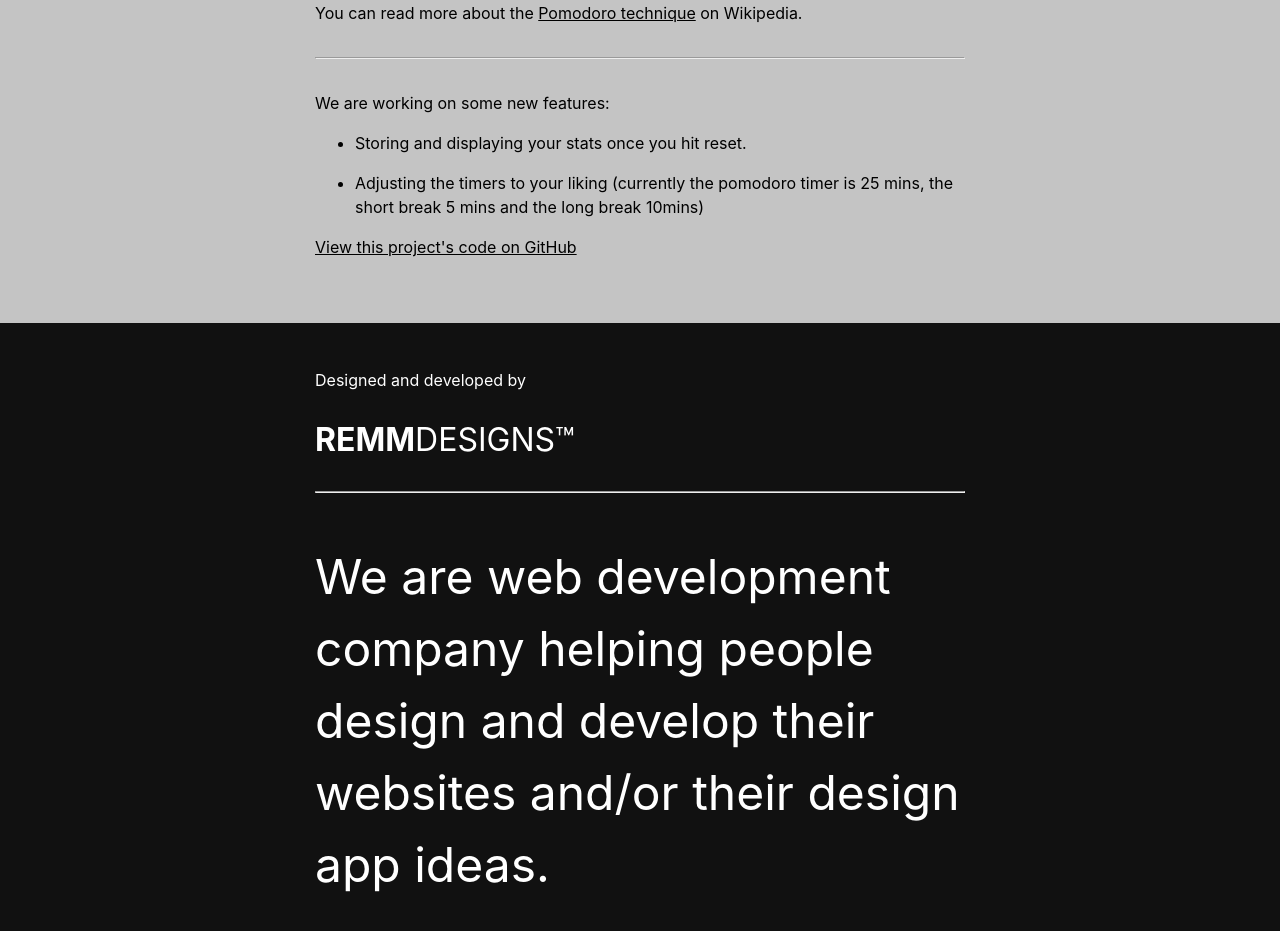
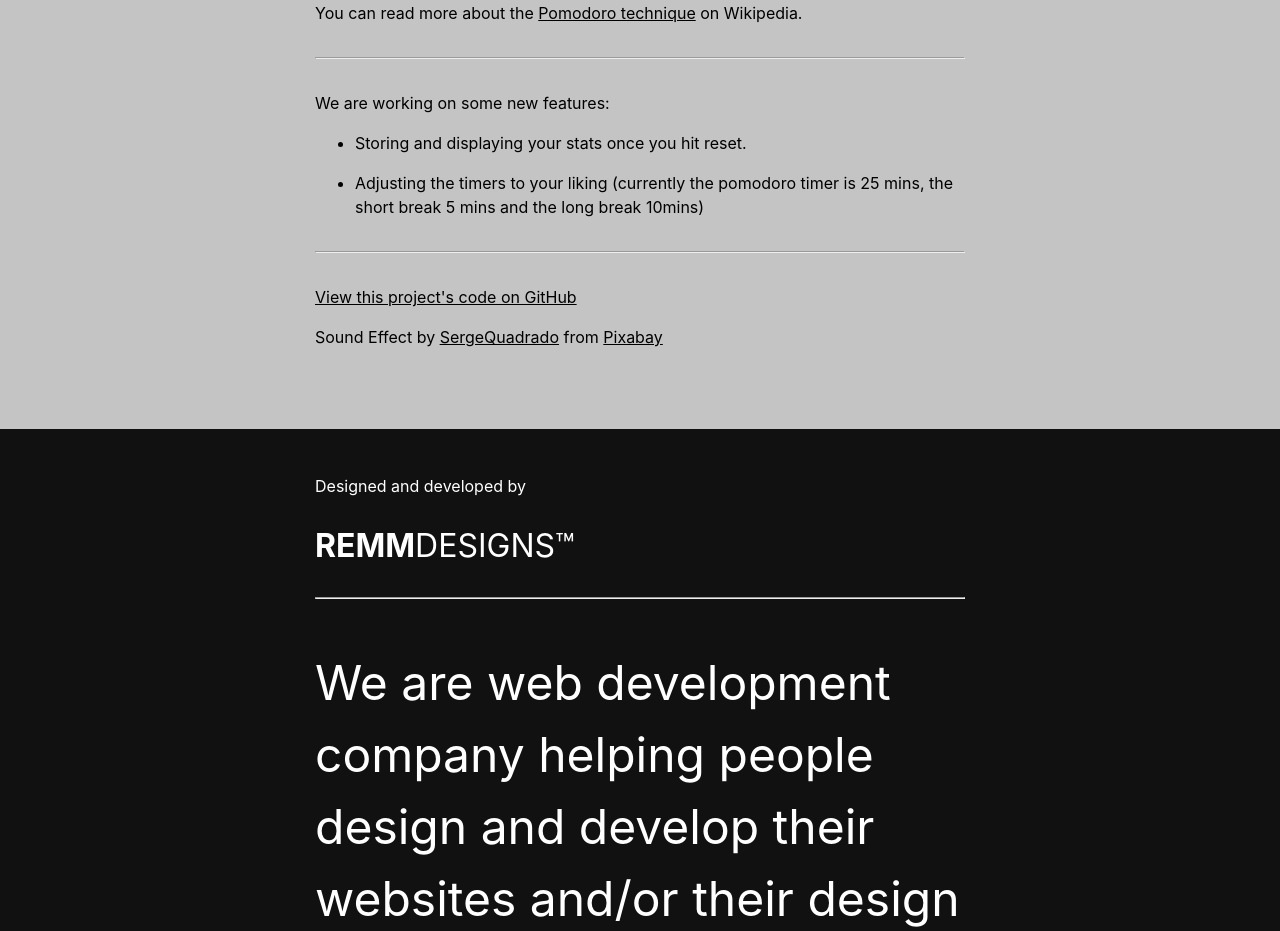
Before and after one commit to remmdesigns/productive.watch, a React (Vite) app: page / in a window 1280 px wide. Shown: the part 1000-1931 px from the top of the page. Built offline with nearby package versions, Linux system fonts and the light colour scheme.

Commit message:
notification sound now plays once the timer ends

```diff
--- a/src/App.css
+++ b/src/App.css
@@ -122,12 +122,20 @@ header {
   margin: 0;
 }
 
+.margin-1000 {
+  margin: 1rem 0 0 0;
+}
+
 .margin-0010 {
   margin: 0 0 1rem 0;
 }
 
 .margin-2000 {
   margin: 2rem 0 0 0;
+}
+
+.margin-0020 {
+  margin: 0 0 2rem 0;
 }
 
 .clock {
--- a/src/App.jsx
+++ b/src/App.jsx
@@ -11,6 +11,7 @@ function App() {
   // https://www.geeksforgeeks.org/create-a-stop-watch-using-reactjs/
   // https://stackoverflow.com/questions/8043026/how-to-format-numbers-by-prepending-0-to-single-digit-numbers
   // https://stackoverflow.com/questions/2304052/check-if-a-number-has-a-decimal-place-is-a-whole-number
+  // https://stackoverflow.com/questions/60340744/javascript-audio-loop-for-3-times
 
   const start = 0 //(3600*10-10)
   const pomodoro = 1500
@@ -59,6 +60,14 @@ function App() {
       }
     }
   })
+
+  // Tried to get the timer to loop 3 times but couldn't get it to work
+  useEffect(() => {
+    if (timer === 0) {
+      const audio = new Audio('src/assets/announcement.mp3')
+      audio.play()
+    }
+  }, [timer])
 
   useEffect(() => {
       if (timer === 0 && timerStage === 1) {
--- a/src/components/About.jsx
+++ b/src/components/About.jsx
@@ -9,11 +9,14 @@ const About = () => {
                 <p className="padding-0010">You can read more about the <a href='https://en.wikipedia.org/wiki/Pomodoro_Technique' className='black' target="_blank" rel="noopener noreferrer">Pomodoro technique</a> on Wikipedia.</p>
                 <hr />
                 <p className="padding-1000">We are working on some new features: </p>
-                <ul>
+                <ul className="padding-0010">
                     <li>Storing and displaying your stats once you hit reset.</li>
                     <li className="padding-1000">Adjusting the timers to your liking (currently the pomodoro timer is 25 mins, the short break 5 mins and the long break 10mins)</li>
                 </ul>
+                <hr className="margin-0020"/>
+                {/* Checkout the project on our website */}
                 <a href='https://github.com/remmdesigns/productive.watch' className='black' target="_blank" rel="noopener noreferrer">View this project's code on GitHub</a>
+                <p>Sound Effect by <a href="https://pixabay.com/users/sergequadrado-24990007/?utm_source=link-attribution&utm_medium=referral&utm_campaign=music&utm_content=21466" className='black' target="_blank" rel="noopener noreferrer">SergeQuadrado</a> from <a href="https://pixabay.com/" className='black' target="_blank" rel="noopener noreferrer">Pixabay</a></p>
             </article>
         </section>
     )
```
Also changed, not shown: 1 other file (tests, documents, lock files or other folders).
